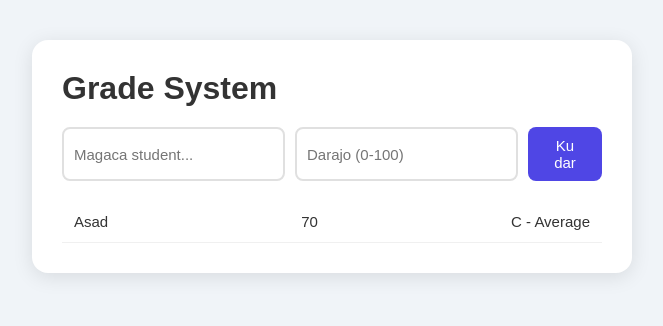
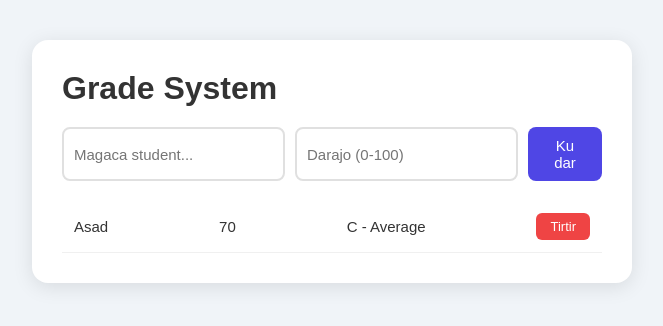
Before and after one commit to libaaxkatib/Grade-system, a PHP site: page / in a window 1280 px wide. Shown: the top 326 px of the page, without its empty margins (308-971 px from the left). Run offline with PHP 8.4, Linux system fonts and the light colour scheme; data comes from the database, SQL or seed files in the repository; both versions use the stored data as it was after the commit.

Commit message:
update 5

```diff
--- a/index.php
+++ b/index.php
@@ -16,6 +16,11 @@ if ($_SERVER['REQUEST_METHOD'] === 'POST') {
         $stm = $db->prepare("INSERT INTO students (name, grade) VALUES (?, ?)");
         $stm->execute([$name, $grade]);
     }
+    if (isset($_POST['delete_id'])) {
+    $id = $_POST['delete_id'];
+    $stm = $db->prepare("DELETE FROM students WHERE id = ?");
+    $stm->execute([$id]);
+}
 }
 
 $rows = $db->query("SELECT * FROM students ORDER BY grade DESC")->fetchAll();
@@ -88,6 +93,20 @@ button {
     font-size: 15px;
     color: #333;
 }
+.delete-btn {
+    padding: 6px 14px;
+    background-color: #ef4444;
+    color: white;
+    border: none;
+    border-radius: 6px;
+    cursor: pointer;
+    font-size: 13px;
+}
+
+.student-item form {
+    margin: 0;
+    padding: 0;
+}
     </style>
 </head>
 <body>
@@ -105,6 +124,10 @@ button {
         <span><?= $student->name ?></span>
         <span><?= $student->getGrade() ?></span>
         <span><?= $student->getResult() ?></span>
+        <form method="POST">
+            <input type="hidden" name="delete_id" value="<?= $row['id'] ?>">
+            <button type="submit" class="delete-btn">Tirtir</button>
+        </form>
     </div>
 <?php endforeach; ?>
     </div>
```
Also changed, not shown: students.db.
